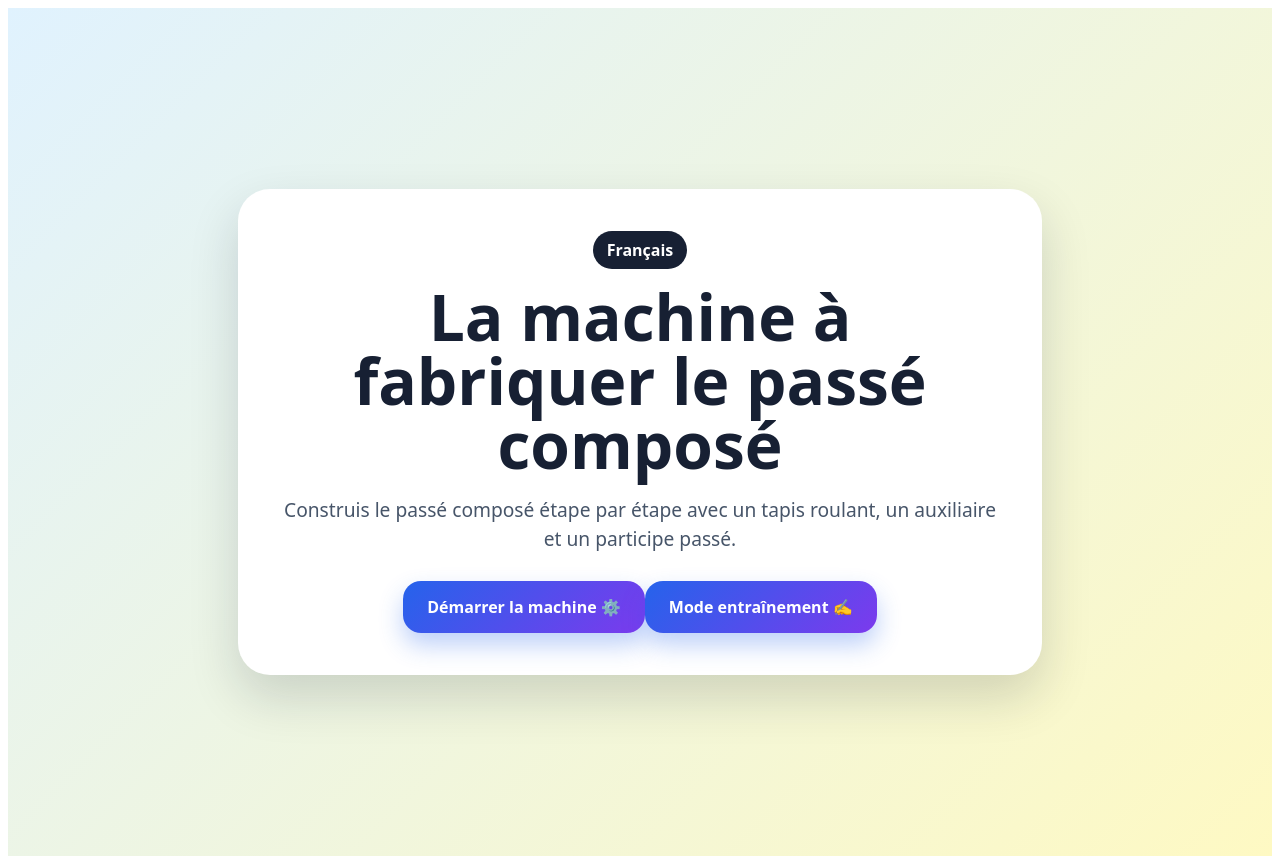
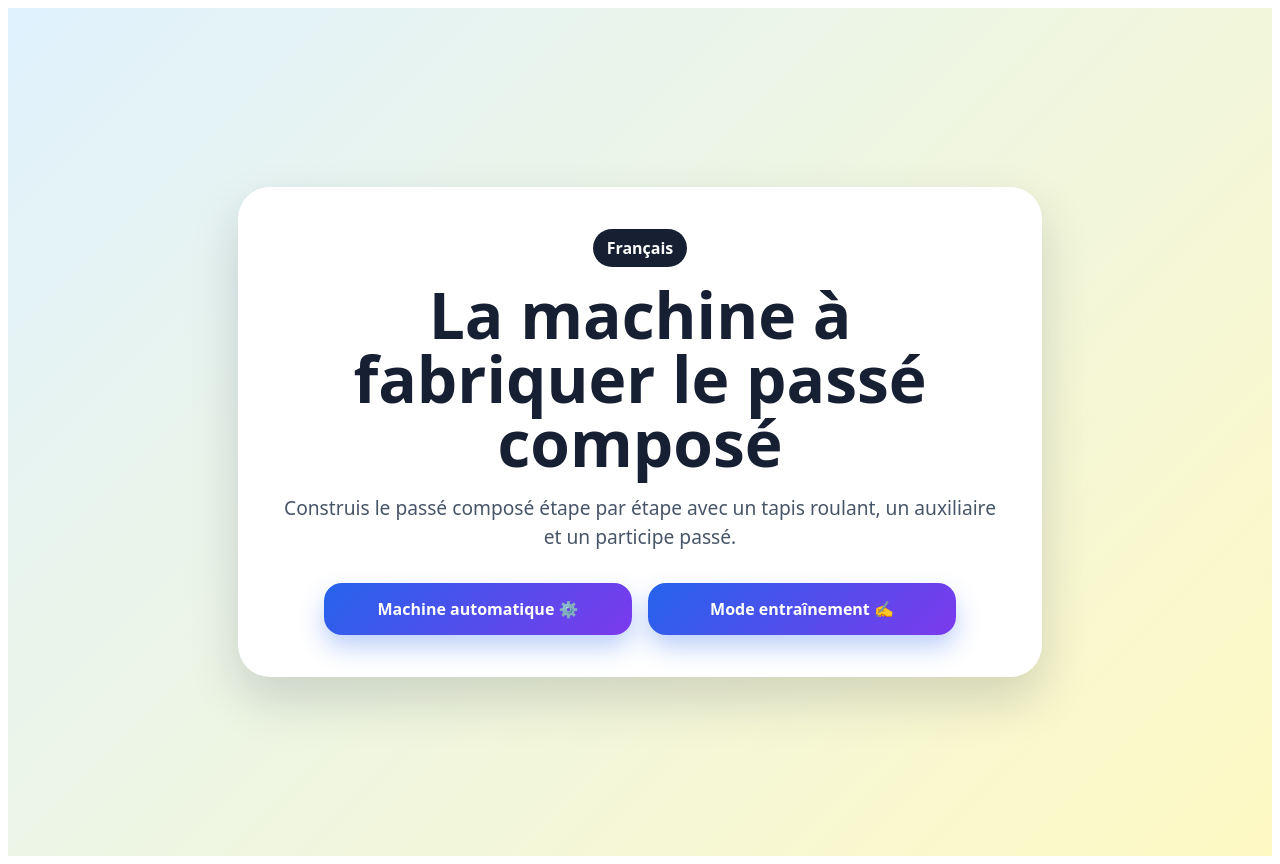
Before and after one commit to ossthun/machinepc, a Next.js app: page / in a window 1280 px wide. Built offline with nearby package versions, Linux system fonts and the light colour scheme.

Commit message:
Refactor index page layout and styles
Updated text formatting and button layout.

```diff
--- a/pages/index.js
+++ b/pages/index.js
@@ -6,20 +6,24 @@ export default function Home() {
       <section style={styles.card}>
         <div style={styles.badge}>Français</div>
 
-        <h1 style={styles.title}>La machine à fabriquer le passé composé</h1>
+        <h1 style={styles.title}>
+          La machine à fabriquer le passé composé
+        </h1>
 
         <p style={styles.text}>
-          Construis le passé composé étape par étape avec un tapis roulant, un
-          auxiliaire et un participe passé.
+          Construis le passé composé étape par étape avec un tapis roulant,
+          un auxiliaire et un participe passé.
         </p>
 
-        <Link href="/passe-compose-machine" style={styles.button}>
-          Démarrer la machine ⚙️
-        </Link>
+        <div style={styles.buttonContainer}>
+          <Link href="/passe-compose-machine" style={styles.button}>
+            Machine automatique ⚙️
+          </Link>
 
-        <Link href="/passe-compose-training" style={styles.button}>
-          Mode entraînement ✍️
-        </Link>
+          <Link href="/passe-compose-training" style={styles.button}>
+            Mode entraînement ✍️
+          </Link>
+        </div>
       </section>
     </main>
   );
@@ -35,14 +39,17 @@ const styles = {
     fontFamily: "system-ui, sans-serif",
     background: "linear-gradient(135deg, #e0f2fe, #fef9c3)",
   },
+
   card: {
     maxWidth: "720px",
+    width: "100%",
     padding: "42px",
     borderRadius: "32px",
     background: "white",
     textAlign: "center",
     boxShadow: "0 22px 50px rgba(15,23,42,.16)",
   },
+
   badge: {
     display: "inline-block",
     padding: "8px 14px",
@@ -52,20 +59,33 @@ const styles = {
     fontWeight: 900,
     marginBottom: "16px",
   },
+
   title: {
     fontSize: "clamp(2rem, 6vw, 4rem)",
     lineHeight: 1,
     margin: "0 0 18px",
     color: "#172033",
   },
+
   text: {
     fontSize: "1.2rem",
     lineHeight: 1.5,
     color: "#475569",
-    marginBottom: "28px",
+    marginBottom: "32px",
   },
+
+  buttonContainer: {
+    display: "flex",
+    flexWrap: "wrap",
+    justifyContent: "center",
+    gap: "16px", // ← fixes touching buttons
+  },
+
   button: {
-    display: "inline-block",
+    display: "inline-flex",
+    alignItems: "center",
+    justifyContent: "center",
+    minWidth: "260px",
     padding: "15px 24px",
     borderRadius: "18px",
     background: "linear-gradient(135deg, #2563eb, #7c3aed)",
@@ -73,5 +93,6 @@ const styles = {
     fontWeight: 900,
     textDecoration: "none",
     boxShadow: "0 12px 24px rgba(37,99,235,.3)",
+    transition: "transform .15s ease",
   },
 };
```
